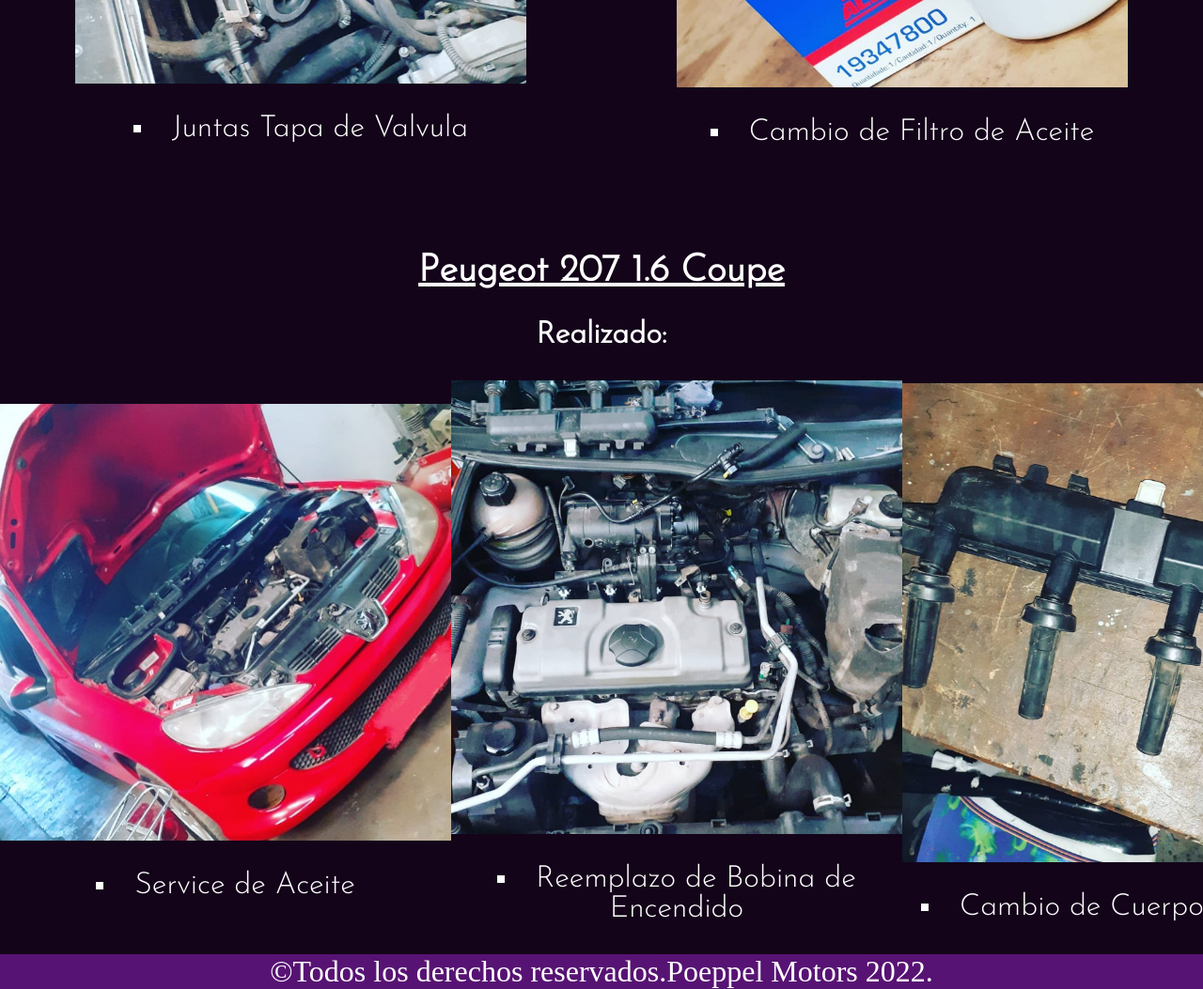
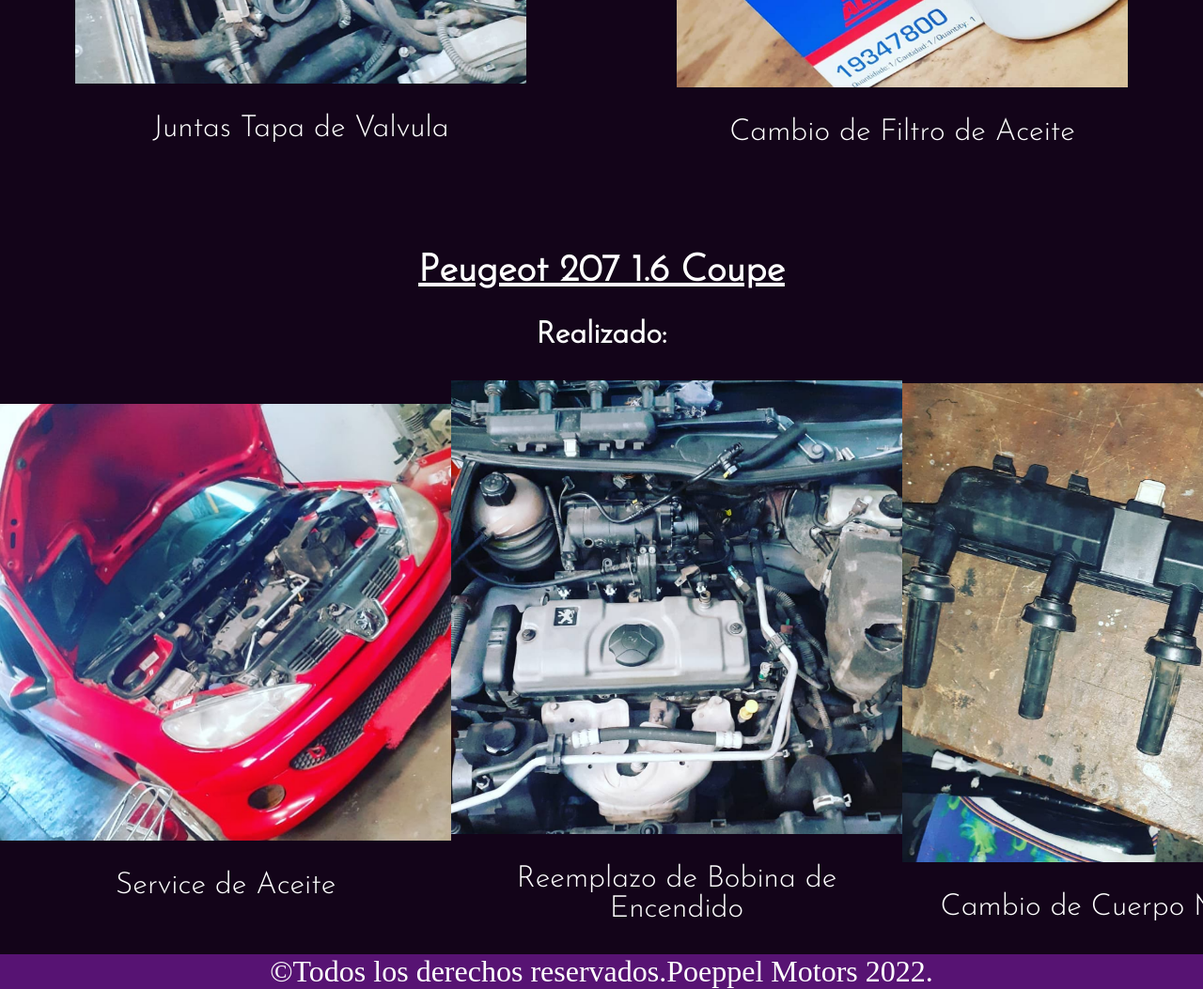
Before and after one commit to PolPol59/Poeppel-Motors, a plain HTML site: page index.html in a window 1280 px wide. Shown: the part 3420-4473 px from the top of the page at 94% size. Drawn offline with Linux system fonts and the light colour scheme.

Commit message:
eliminado estilo de listas

```diff
--- a/scss/_main.scss
+++ b/scss/_main.scss
@@ -55,7 +55,7 @@ main {
                 li {
                     font-size: 2em;
                     margin-top: 1em;
-                    list-style: square;
+                    list-style: none;
                     text-align: center;
                 }
 
@@ -87,7 +87,7 @@ main {
                 font-size: 2em;
                 margin-top: 1em;
                 margin-bottom: 1em;
-                list-style: square;
+                list-style: none;
                 text-align: center;
             }
 
@@ -119,7 +119,7 @@ main {
             font-size: 2em;
             margin-top: 1em;
             margin-bottom: 1em;
-            list-style: square;
+            list-style: none;
             text-align: center;
         }
 
```
Also changed, not shown: css/styles.css.
